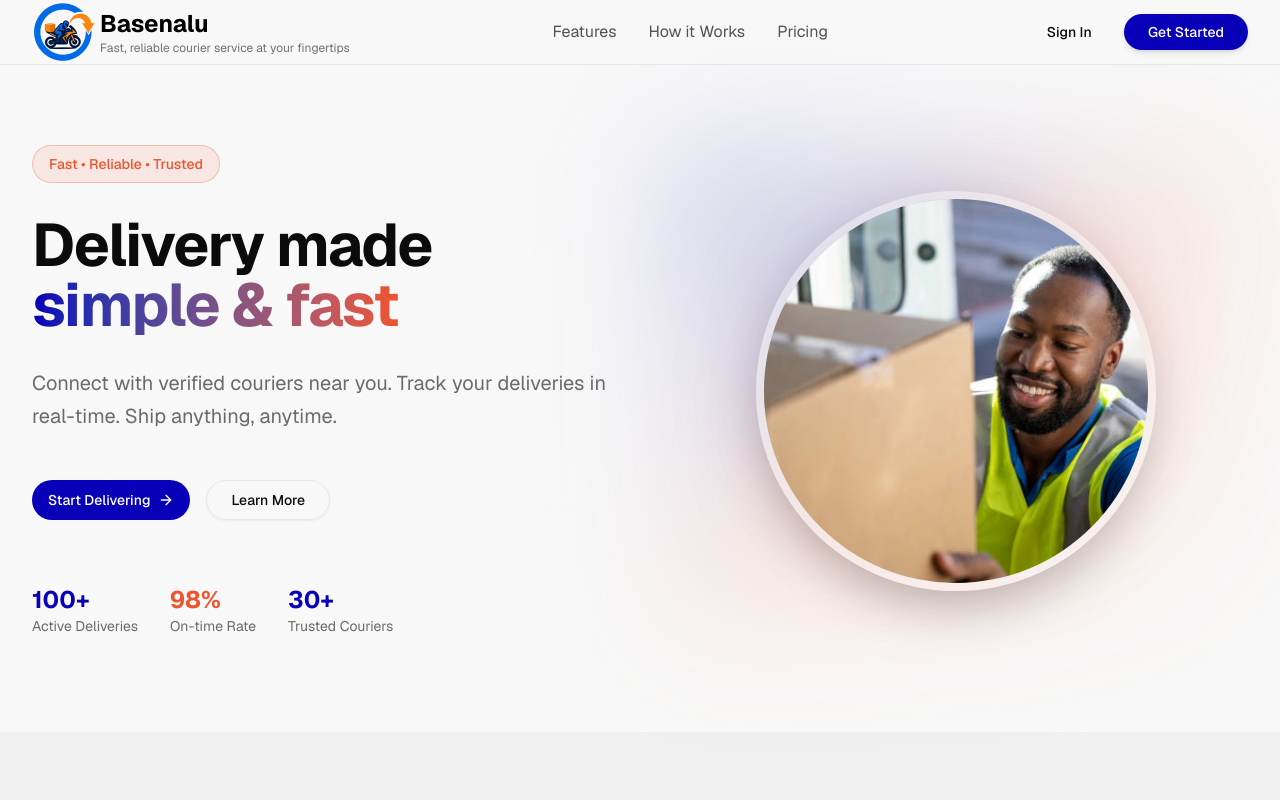
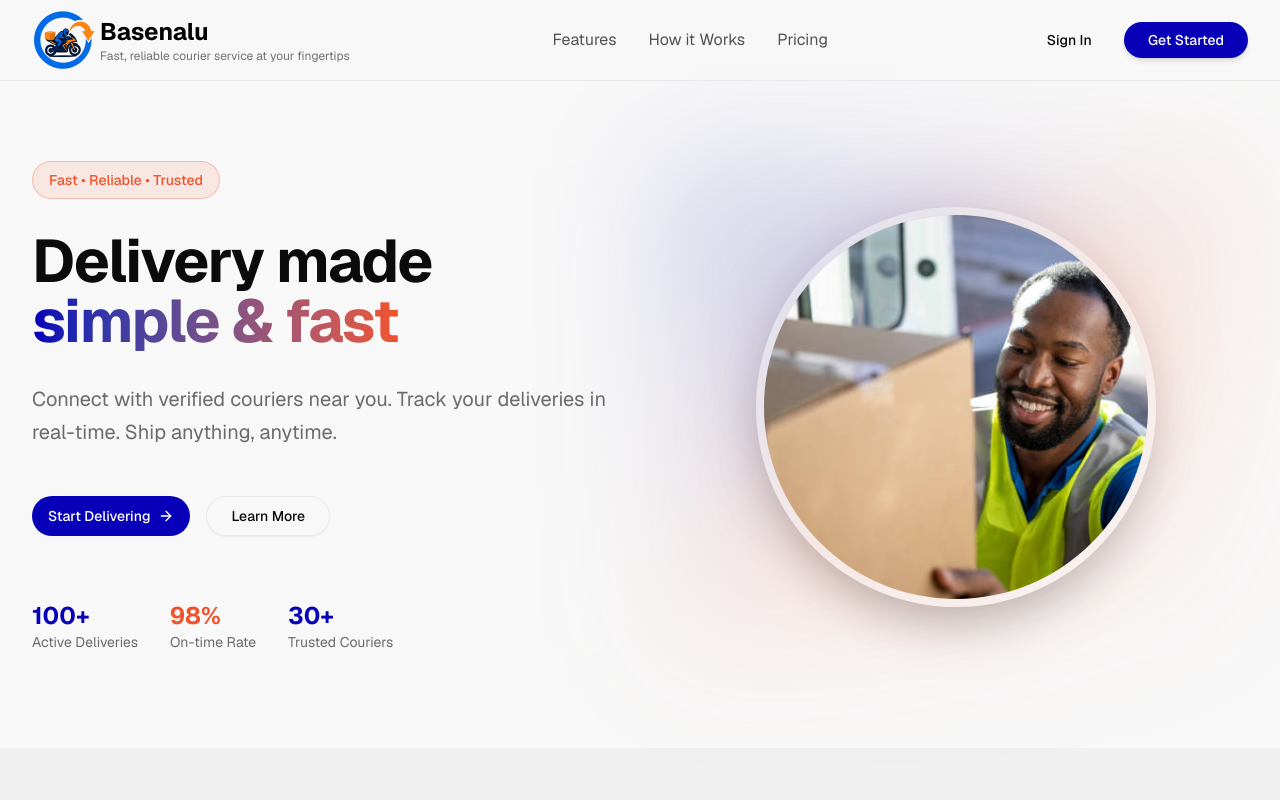
Before and after one commit to tamalesimon/basenalu-web, a Next.js app: page / in a window 1280 px wide. Shown: the top 800 px of the page. Built offline with nearby package versions, Linux system fonts and the light colour scheme.

Commit message:
fix: add padding to navigation bar for improved layout

```diff
--- a/components/landing-page.tsx
+++ b/components/landing-page.tsx
@@ -18,7 +18,7 @@
   return (
     <div className = "min-h-screen bg-gradient-to-b from-background via-background to-muted/20">
       {/* Navigation */}
-      <nav className = "sticky top-0 z-50 bg-background/80 backdrop-blur-md border-b border-border">
+      <nav className = "sticky top-0 z-50 bg-background/80 backdrop-blur-md border-b border-border py-2">
       <div className = "max-w-7xl mx-auto px-4 sm:px-6 lg:px-8 flex justify-between items-center h-16">
       <div className="inline-flex items-center whitespace-nowrap">
         <div className="mx-auto flex h-16 w-16 items-center justify-center rounded-2xl item-center">
```
